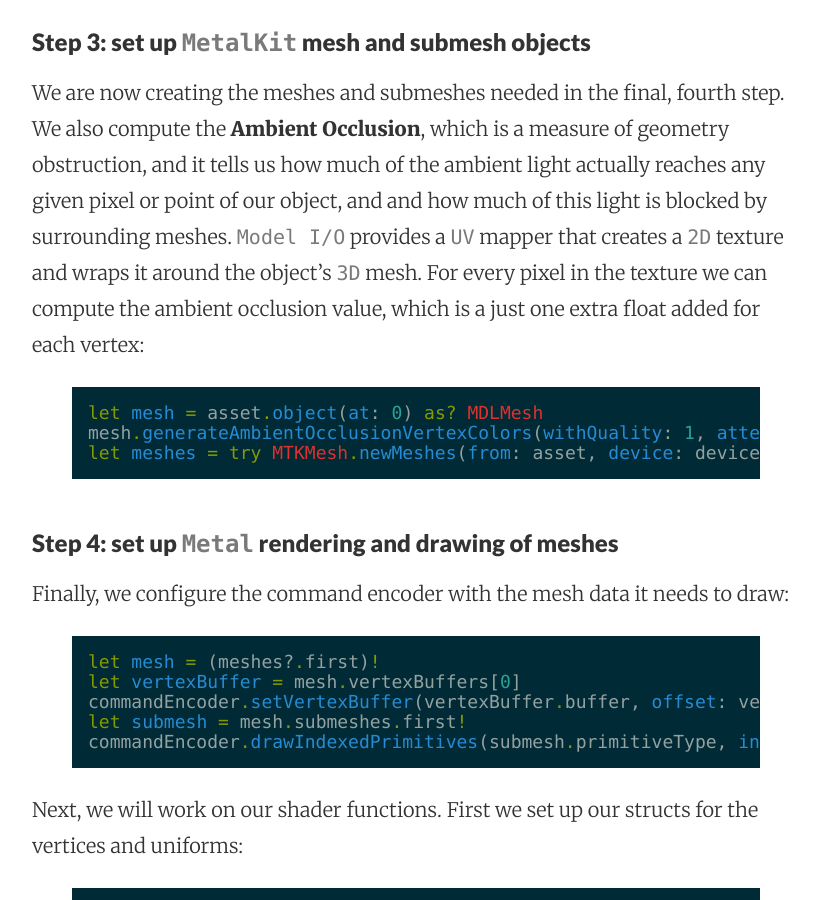
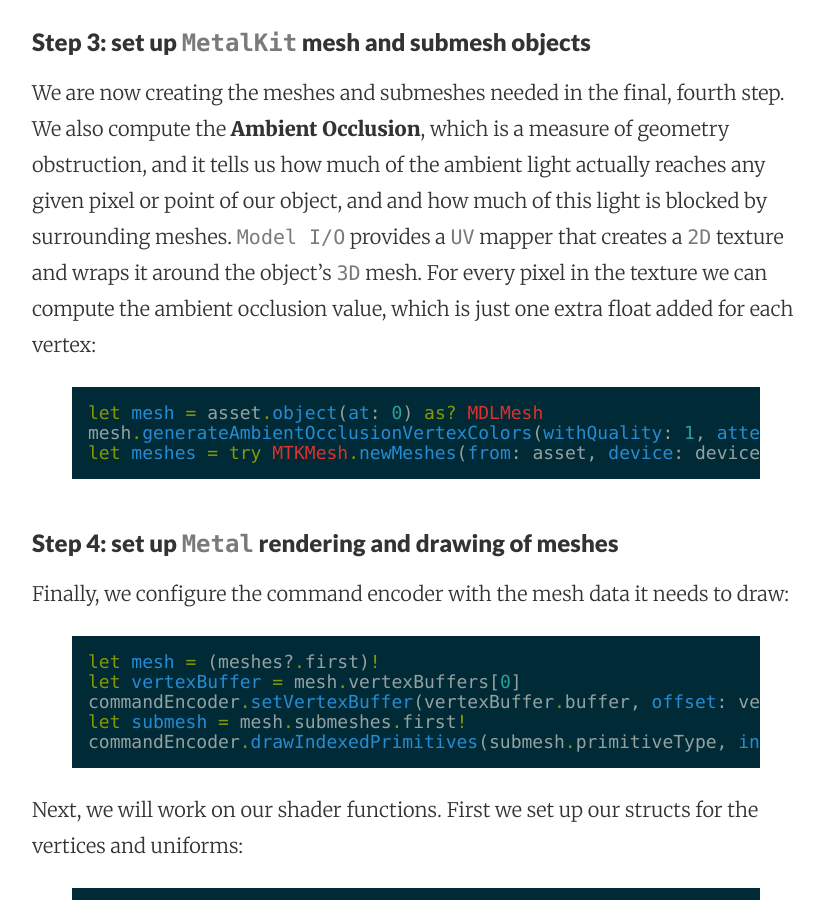
Before and after one commit to mhorga/mhorga.github.io, a Jekyll site: the page built from _posts/2016-08-30-the-model-i-o-framework.markdown, in a window 1280 px wide and 900 px high, scrolled down 4195 px. Shown: the whole window, without its empty margins (224-1048 px from the left). Built offline with Jekyll 4.4.1, drawn with Linux system fonts in a browser that asks for light colours; comment, search, counter and statistics services are not loaded.

Commit message:
Post update: The Model I/O framework

```diff
--- a/_posts/2016-08-30-the-model-i-o-framework.markdown
+++ b/_posts/2016-08-30-the-model-i-o-framework.markdown
@@ -90,7 +90,7 @@ let texture = try loader.newTexture(with: data, options: nil)
 
 ### Step 3: set up `MetalKit` mesh and submesh objects
 
-We are now creating the meshes and submeshes needed in the final, fourth step. We also compute the __Ambient Occlusion__, which is a measure of geometry obstruction, and it tells us how much of the ambient light actually reaches any given pixel or point of our object, and and how much of this light is blocked by surrounding meshes. `Model I/O` provides a `UV` mapper that creates a `2D` texture and wraps it around the object's `3D` mesh. For every pixel in the texture we can compute the ambient occlusion value, which is a just one extra float added for each vertex:
+We are now creating the meshes and submeshes needed in the final, fourth step. We also compute the __Ambient Occlusion__, which is a measure of geometry obstruction, and it tells us how much of the ambient light actually reaches any given pixel or point of our object, and and how much of this light is blocked by surrounding meshes. `Model I/O` provides a `UV` mapper that creates a `2D` texture and wraps it around the object's `3D` mesh. For every pixel in the texture we can compute the ambient occlusion value, which is just one extra float added for each vertex:
 
 {% highlight swift %}let mesh = asset.object(at: 0) as? MDLMesh
 mesh.generateAmbientOcclusionVertexColors(withQuality: 1, attenuationFactor: 0.98, objectsToConsider: [mesh], vertexAttributeNamed: MDLVertexAttributeOcclusionValue)
```
